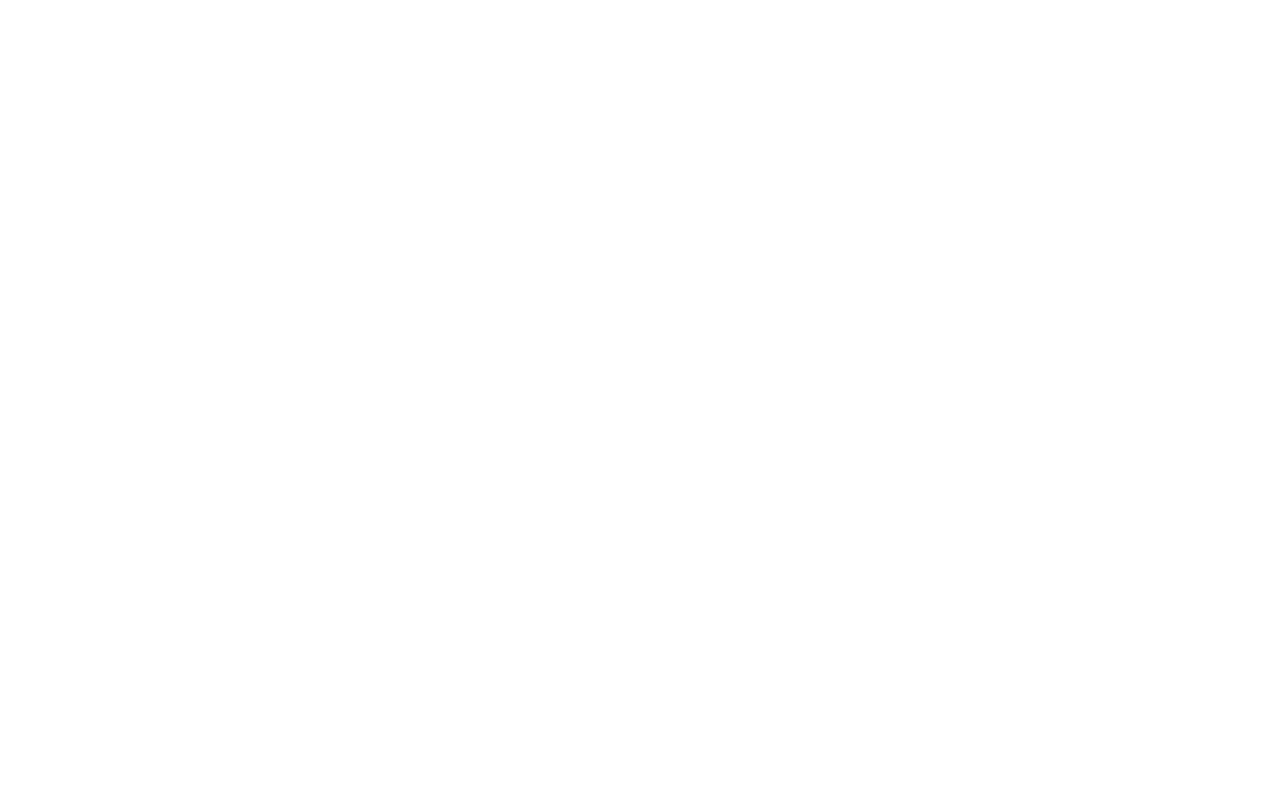
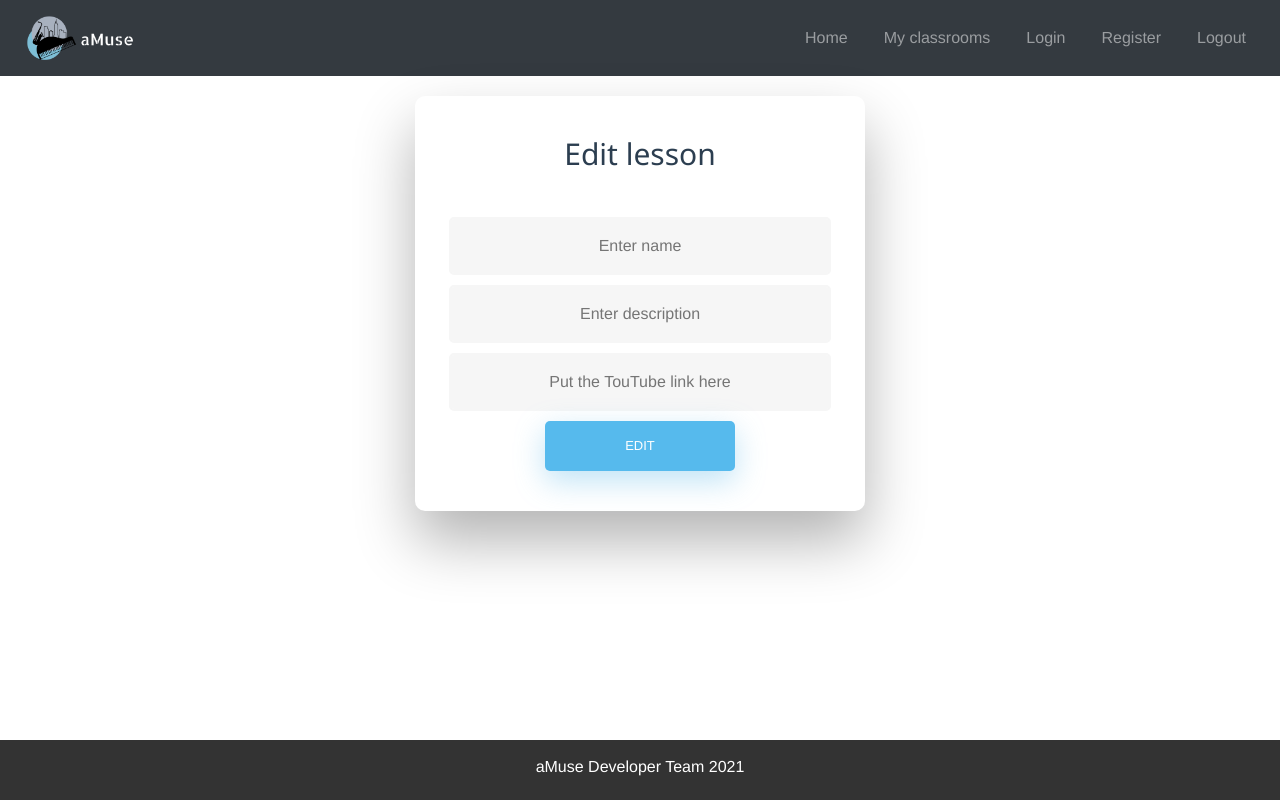
Before and after one commit to PatrykPawlowicz/aMuse_front-end, a Vue app: page /lesson/1/edit in a window 1280 px wide. Before the commit this address had no page. Built offline with nearby package versions, Linux system fonts and the light colour scheme; no server answers; sample sign-in values are in the browser's storage.

Commit message:
edit, delete lesson

```diff
--- a/src/components/ClassDetails.vue
+++ b/src/components/ClassDetails.vue
@@ -20,8 +20,8 @@
                 </div>
                 <div id="buttons">
                 <button type="button" class="btn btn-info" style="margin-right:10px;" @click="goToLesson(classroom)">Show details</button>
-                <button type="button" class="btn btn-info" style="margin-right:10px;" >Edit</button>
-                <button type="button" class="btn btn-info" >Delete</button>
+                <button type="button" class="btn btn-info" style="margin-right:10px;" @click="editLesson(classroom)">Edit</button>
+                <button type="button" class="btn btn-info" @click="remove(classroom)">Delete</button>
                 </div>
             </li>
         </ul>
@@ -67,7 +67,7 @@ export default {
             return response.json();
         })
         .then(resData => {
-            console.log(resData);
+            //console.log(resData);
             this.classrooms = resData.data;
         })
         .catch((error) => {
@@ -77,10 +77,6 @@ export default {
 
 
   methods: {
-
-
-
-
     getClassroomName(){
 
        var myHeaders = new Headers()
@@ -101,8 +97,44 @@ export default {
         .catch(error => console.log('error', error));
     },
 
+    remove:function(classroom){
+            var confirmed=confirm("Do you want to remove "+classroom.title+"?");
+            if(confirmed){
+                var myHeaders = new Headers();
+          myHeaders.append("Authorization", "Bearer " + localStorage.getItem('user-token'));
+          myHeaders.append("Content-Type", "application/json");
+            var requestOptions = {
+            method: 'DELETE',
+            headers: myHeaders,
+            }
+
+          fetch("https://localhost:5001/Lesson/"+classroom.id, requestOptions)
+            .then(response => {
+              if(response.status==401)
+                router.push('/login');
+              return response.json()
+            })
+            .then(result => {
+              if(result.success) {
+                alert("Delete succesfull");
+                var index = this.classrooms.indexOf(classroom);
+                this.classrooms.splice(index, 1);
+              }
+                else
+                alert("The class is not empty. Delete all lessons to delete a class")
+            })
+            .catch(error => console.log('error', error));
+            }
+
+
+        },
+
      goToLesson(lesson){
             router.push('/Lesson/'+lesson.id)
+        },
+
+        editLesson(lesson){
+            router.push('/lesson/'+lesson.id+'/edit')
         },
 
 
--- /dev/null
+++ b/src/components/editLessonView.vue
@@ -0,0 +1,106 @@
+<template>
+    <div class="wrapper fadeInDown">
+  <div id="formContent">
+
+    <div class="fadeIn first">
+      <h1 class="title" v-bind="getLessonName()">Edit lesson {{lessonName}}</h1>
+    </div>
+    <form>
+      <input type="text" required v-model="title" id="name" class="fadeIn second" name="register" placeholder="Enter name">
+      <input type="text" required v-model="text" id="name" class="fadeIn second" name="register" placeholder="Enter description">
+      <input type="text" required v-model="ytLink" id="name" class="fadeIn second" name="register" placeholder="Put the TouTube link here">
+      <input @click="editLesson()" type="button" class="fadeIn fourth regBttn" value="Edit">
+    </form>
+  </div>
+</div>
+</template>
+
+
+<script>
+import router from '../router'
+export default {
+  data() {
+    return {
+      title:'',
+      text:'',
+      ytLink:'',
+      lessonName:'',
+      id:this.$route.params.id
+    }
+  },
+
+  methods: {
+    getLessonName(){
+      var myHeaders = new Headers();
+      if (!localStorage.getItem('user-token'))
+          router.push('/login');
+      //console.log(localStorage.getItem('user-token'))
+      myHeaders.append("Authorization", "Bearer " +  localStorage.getItem('user-token'));
+
+      var requestOptions = {
+        method: 'GET',
+        headers: myHeaders,
+        redirect: 'follow'
+      };
+
+      fetch("https://localhost:5001/Lesson/"+this.id, requestOptions)
+        .then(response => response.json())
+        .then(result => this.lessonName = result.data.title)
+        .catch(error => console.log('error', error));
+    },
+    editLesson() {
+        var id = this.id;
+        var title = this.title;
+        var text = this.text;
+        var ytLink = this.ytLink;
+        var valid = false;
+        var response;
+
+        console.log(title + " "+ text + " " + ytLink);
+
+        if(title.length<3 ){
+        alert("Enter the correct data");
+        valid = false;
+        }else{
+        valid = true;
+        }
+      console.log(valid);
+        if(valid){
+        var myHeaders = new Headers();
+        if (!localStorage.getItem('user-token'))
+          router.push('/login');
+        myHeaders.append("Authorization", "Bearer " +  localStorage.getItem('user-token'));
+        myHeaders.append("Content-Type", "application/json");
+
+        var raw = JSON.stringify({"id":id,"title":title,"text":text, "ytLink":ytLink,});
+
+        var requestOptions = {
+          method: 'PUT',
+          headers: myHeaders,
+          body: raw,
+          redirect: 'follow'
+        };
+
+        fetch("https://localhost:5001/Lesson", requestOptions)
+          .then(response => response.json())
+          .then(result => {
+            if(result.success) {
+              //alert(result.data[result.data.length-1].id);
+              router.push('/Lesson/'+result.data.id);
+            }
+            else
+              alert(response.message);
+            })
+          .catch(error => console.log('error', error));
+
+
+
+         }
+     },
+  },
+}
+</script>
+
+<style>
+@import url("../main.css");
+</style>
--- /dev/null
+++ b/src/pages/EditLessonPage.vue
@@ -0,0 +1,27 @@
+<template>
+<navBar />
+<editLessonView />
+<footerCom class="loginPage"/>
+</template>
+
+<script>
+import navBar from "../components/navBar.vue"
+import footerCom from "../components/footerCom.vue"
+import editLessonView from "../components/editLessonView.vue"
+export default {
+  name: 'RegisterPage',
+  components: {
+    navBar,
+    footerCom,
+    editLessonView,
+  },
+  data(){
+      return {
+        }
+  }
+}
+</script>
+
+<style>
+@import url("../main.css");
+</style>
--- a/src/router/index.js
+++ b/src/router/index.js
@@ -38,6 +38,11 @@ const routes = [
     name: 'lesson',
     component: () => import('../pages/LessonPage.vue')
   },
+  {
+    path: '/lesson/:id/edit',
+    name: 'EditLesson',
+    component: () => import('../pages/EditLessonPage.vue')
+  },
 
   {
     path: '/profile',
```
